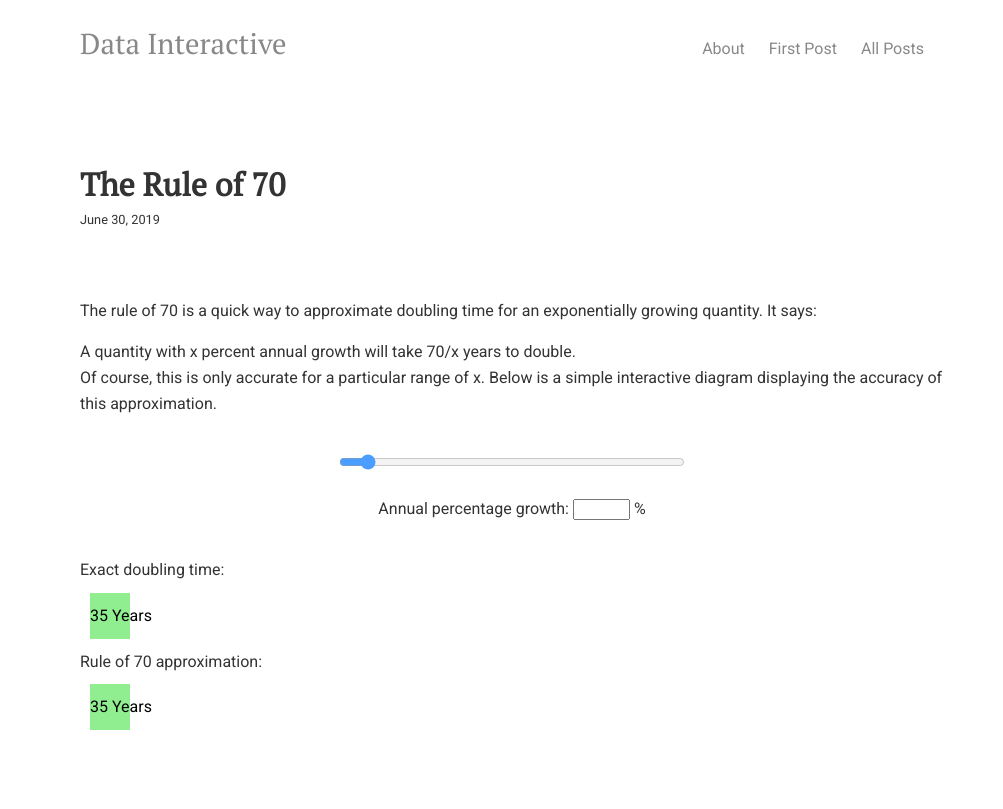
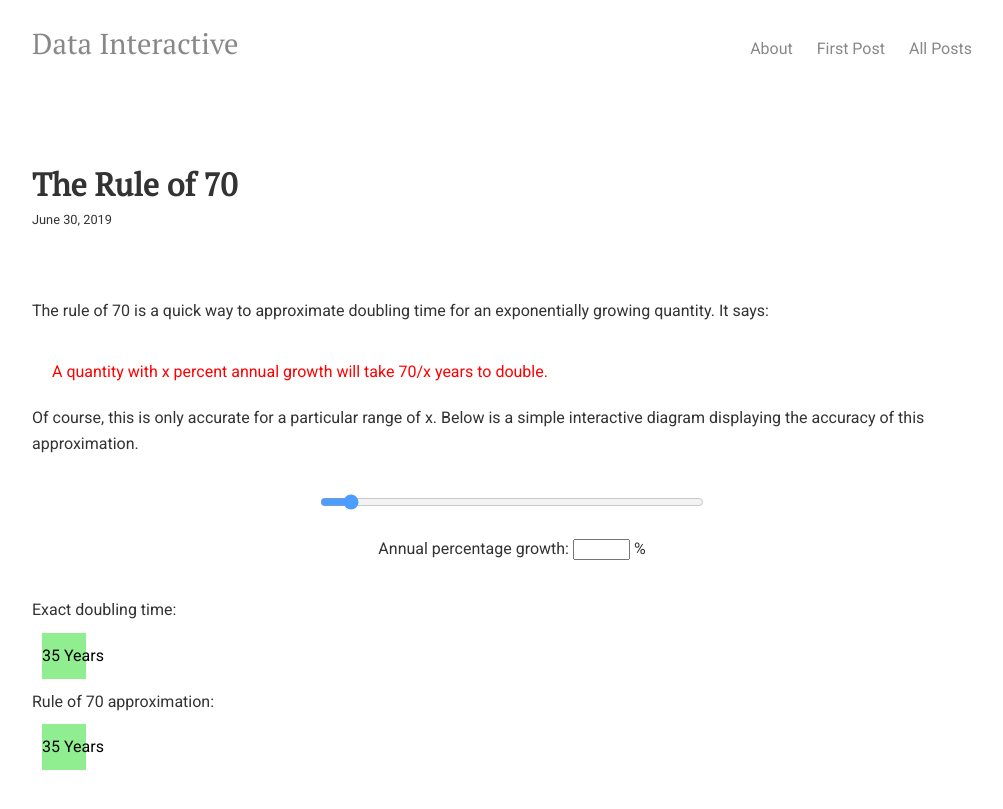
Before and after one commit to datainteractive/datainteractive.github.io, a Jekyll site: the page built from index.html, in a window 1280 px wide. Shown: the top 809 px of the page, without its empty margins (128-1131 px from the left). Built offline with Jekyll 4.4.1, drawn with Linux system fonts in a browser that asks for light colours.

Commit message:
Update main.css

```diff
--- a/css/main.css
+++ b/css/main.css
@@ -52,13 +52,13 @@ a:hover {
 /* Font and style settings ----------------------------------------------------*/
 
 html {
-    max-width: 960px;
+    max-width: 90%;
     margin: auto;
 }
 
 body {
     font-family: 'Roboto', 'Source Sans Pro', 'PT Serif', Sans-Serif;
-    max-width: 90%;
+    max-width: 960px;
     margin: auto;
     line-height: 1.6;
     color: #333;
@@ -71,7 +71,7 @@ h1 {
 }
 
 .indp {
-    width = 90%
+    padding: 20px;
     color: red;
 }
 
```
